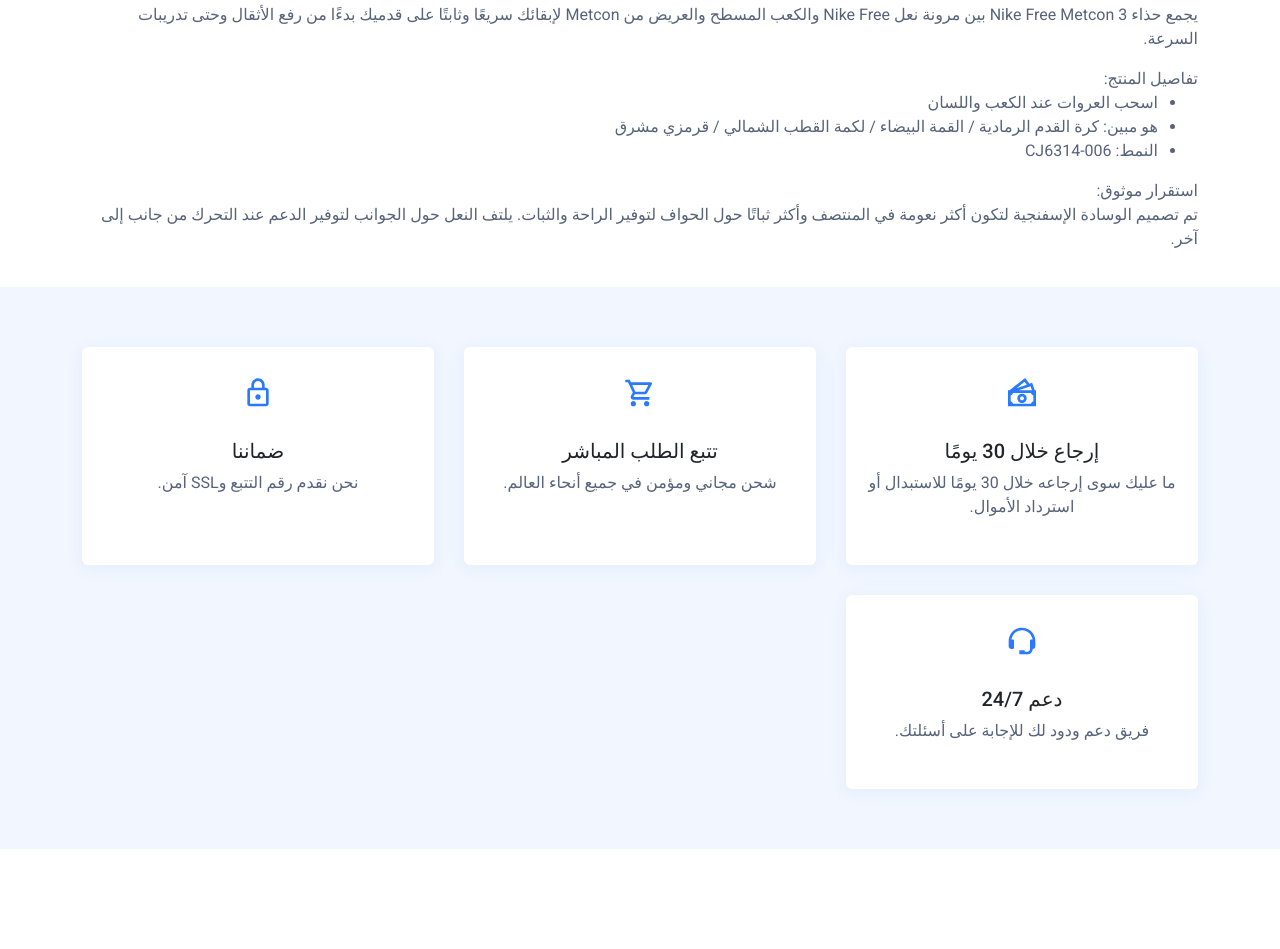
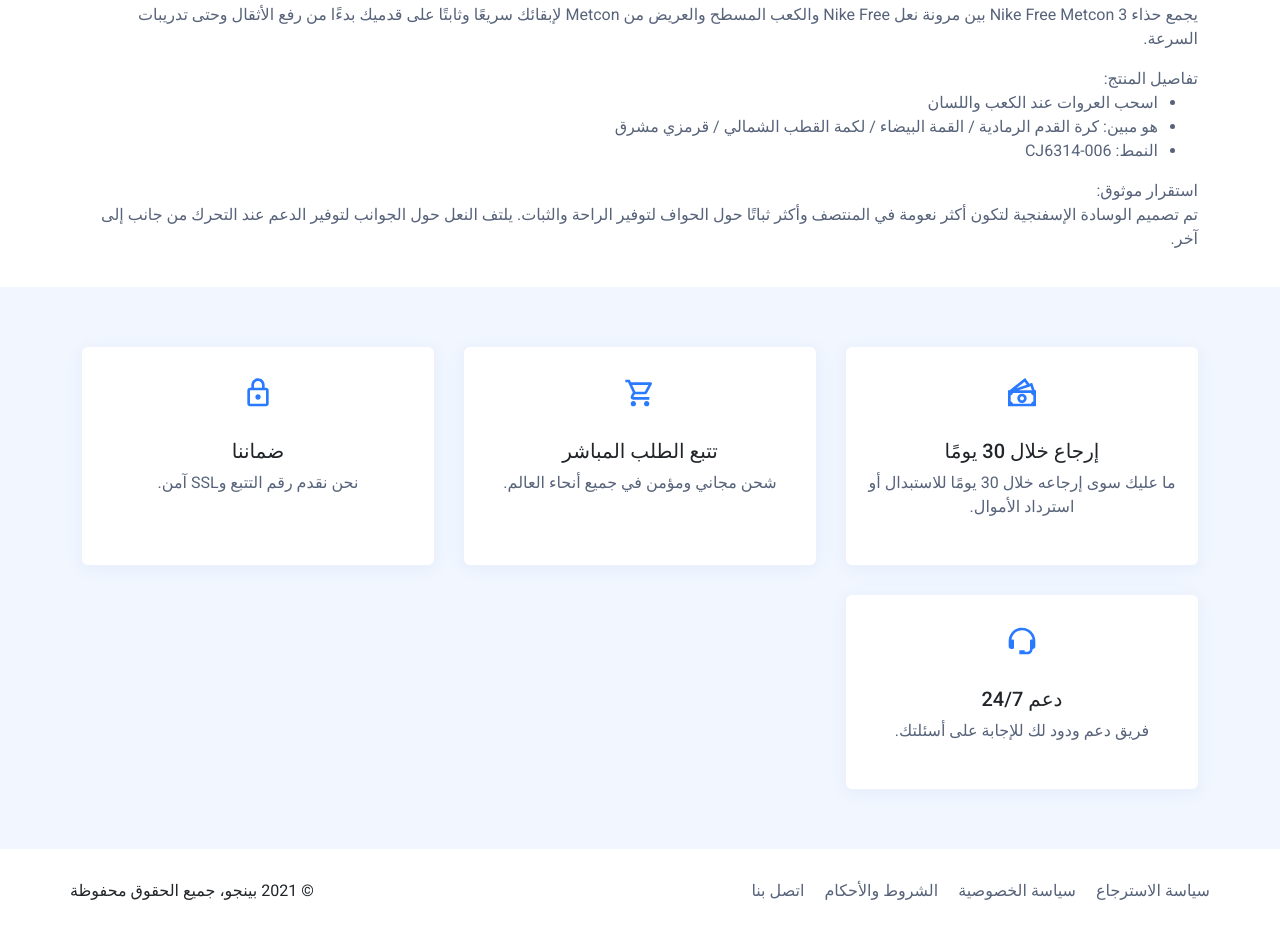
Before and after one commit to MaMasoud/products-ecombo, a plain HTML site: page templete-1/index.html in a window 1280 px wide. Shown: the part 891-1840 px from the top of the page. Before the commit the page ends 1740 px from the top, so only its background shows below. Drawn offline with nearby package versions, Linux system fonts and the light colour scheme.

Commit message:
make footer

```diff
--- a/templete-1/index.html
+++ b/templete-1/index.html
@@ -162,7 +162,17 @@
             </div>
         </section>
     </main>
-    <footer></footer>
+    <footer>
+        <div class="container">
+            <div class="links">
+                <a class="link">سياسة الاسترجاع</a>
+                <a class="link">سياسة الخصوصية</a>
+                <a class="link">الشروط والأحكام</a>
+                <a class="link">اتصل بنا</a>
+            </div>
+            <p>© 2021 بينجو، جميع الحقوق محفوظة</p>
+        </div>
+    </footer>
     <script src="./javascript/bootstrap.bundle.min.js"></script>
     <script src="https://code.jquery.com/jquery-3.6.4.min.js"></script>
     <script src="./javascript/extm.js"></script>
--- a/templete-1/syles/style.css
+++ b/templete-1/syles/style.css
@@ -258,32 +258,40 @@
         flex-direction: column;
     }
 
-    section .product .product-photos, section .product .product-info {
+    section .product .product-photos,
+    section .product .product-info {
         width: 100%;
     }
 
 }
+
 @media (max-width: 510px) {
     section .timer {
         flex-direction: column;
         gap: 10px;
         padding: 10px;
     }
+
     section .timer .timer-title {
         font-size: 18px;
     }
-    section .timer .timer-content .timer-item{
+
+    section .timer .timer-content .timer-item {
         gap: 10px;
     }
+
     section .timer .timer-content .timer-item .timer-number {
         font-size: 18px;
     }
+
     section .product .product-photos {
         flex-direction: column-reverse;
     }
+
     section .product .product-photos .main-photo {
         width: 100%;
     }
+
     section .product .product-photos .sub-photos {
         width: 100%;
         flex-direction: row;
@@ -310,12 +318,14 @@
     padding-right: 24px;
     background-color: rgba(40, 121, 255, 0.06);
 }
+
 section.services .container {
     display: grid;
     grid-template-columns: repeat(auto-fill, minmax(300px, 1fr));
     gap: 30px;
     justify-content: space-between;
 }
+
 section.services .serv {
     padding-top: 30px;
     padding-bottom: 30px;
@@ -325,26 +335,30 @@
     align-items: center;
     flex-direction: column;
     border-radius: 6px;
-    box-shadow: 0px 3px 14px 5px rgba(214,224,245,0.3);
+    box-shadow: 0px 3px 14px 5px rgba(214, 224, 245, 0.3);
     background-color: rgba(255, 255, 255, 1);
     text-align: center;
     transition: 0.3s;
 }
+
 section.services .serv:hover {
-    box-shadow: 0px 3px 14px 5px rgba(214,224,245,0.5);
+    box-shadow: 0px 3px 14px 5px rgba(214, 224, 245, 0.5);
     transform: translate(0, -10px);
 }
+
 section.services .serv img {
     width: 32px;
     height: 32px;
     margin-bottom: 30px;
 }
+
 section.services .serv h3 {
     font-size: 24px;
     font-weight: 700;
     color: rgba(25, 30, 42, 1);
     margin-bottom: 10px;
 }
+
 section.services .serv p {
     text-align: center;
     font-weight: regular;
@@ -352,4 +366,31 @@
     color: rgba(87, 99, 122, 1);
     font-size: 16px;
 }
-.extm {direction: ltr;}
+
+footer .container {
+    display: flex;
+    justify-content: space-between;
+    padding: 30px 0;
+}
+
+footer .links {
+    display: flex;
+    gap: 20px;
+}
+
+footer .links a {
+    color: rgba(87, 99, 122, 1);
+    font-size: 16px;
+    font-weight: 400;
+    cursor: pointer;
+    transition: 0.3s;
+    text-decoration: none;
+}
+
+footer .links a:hover {
+    color: rgba(25, 30, 42, 1);
+}
+
+.extm {
+    direction: ltr;
+}
```
